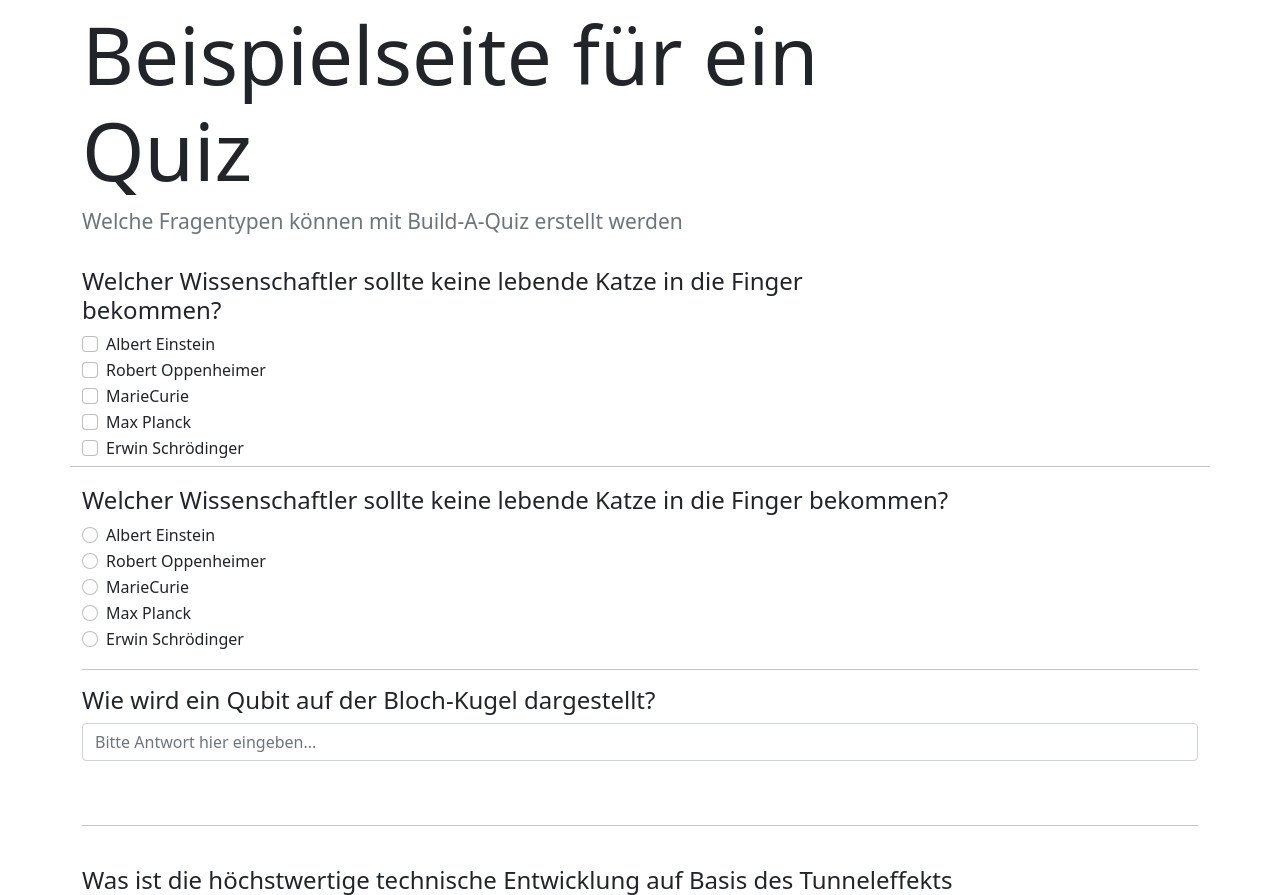
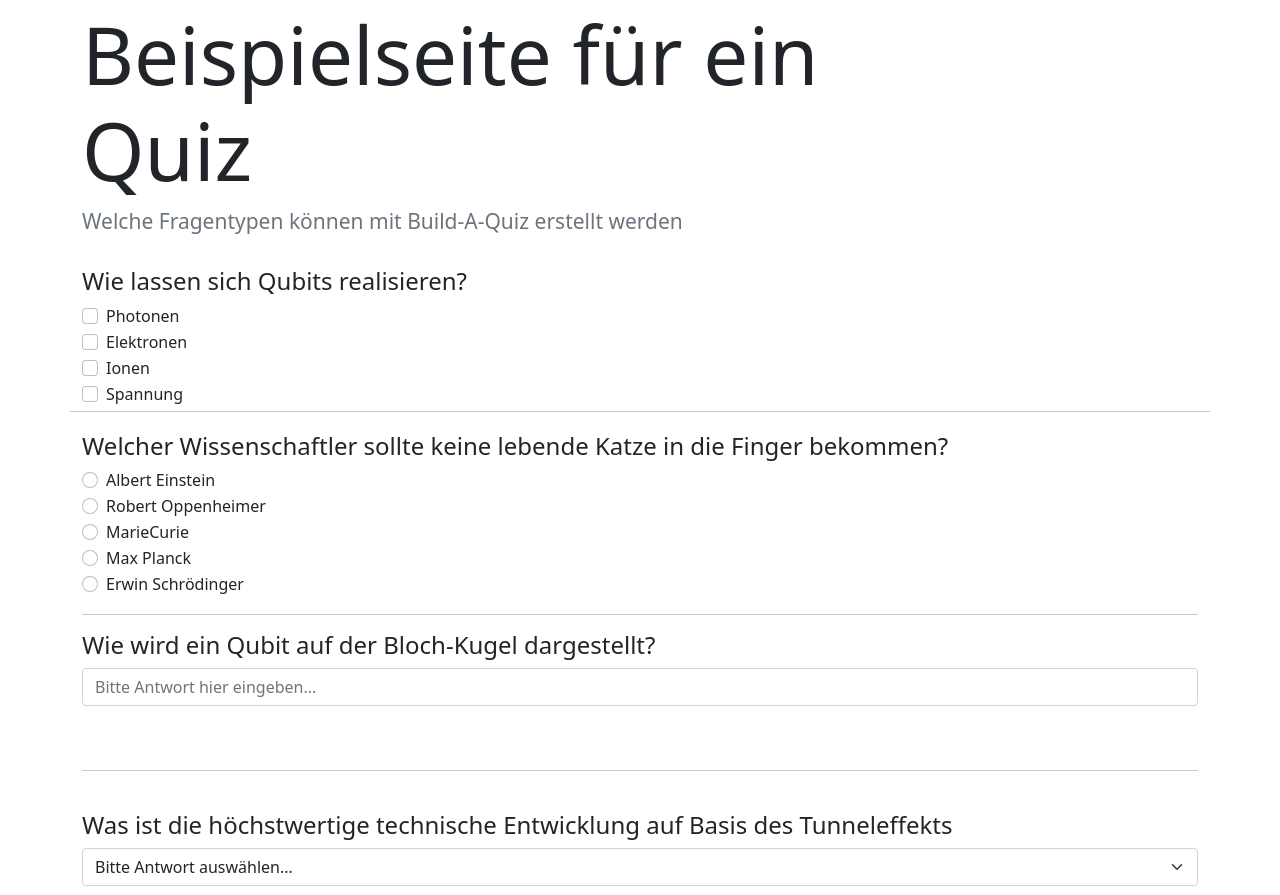
Before and after one commit to build-a-quiz/BAQ, a PHP site: page /ExampleBuild.php in a window 1280 px wide. Shown: the part 324-1219 px from the top of the page. Run offline with PHP 8.4, Linux system fonts and the light colour scheme.

Commit message:
Sinnvolle Frage für Multiple Choice mit mehreren Antworten

```diff
--- a/PHP-Code/Implementierung/ExampleBuild.php
+++ b/PHP-Code/Implementierung/ExampleBuild.php
@@ -30,7 +30,7 @@ echo '
                 </h1>
             <br>
           '.PHP_EOL;
-        $multipleChoiceQuestionMA->buildQuestion("Welcher Wissenschaftler sollte keine lebende Katze in die Finger bekommen?", ["Albert Einstein", "Robert Oppenheimer", "MarieCurie", "Max Planck", "Erwin Schrödinger"]);
+        $multipleChoiceQuestionMA->buildQuestion("Wie lassen sich Qubits realisieren?", ["Photonen", "Elektronen", "Ionen", "Spannung"]);
         echo "<br><br><hr><br>".PHP_EOL;
         $multipleChoiceQuestion->buildQuestion("Welcher Wissenschaftler sollte keine lebende Katze in die Finger bekommen?", ["Albert Einstein", "Robert Oppenheimer", "MarieCurie", "Max Planck", "Erwin Schrödinger"]);
         echo "<hr>".PHP_EOL;
```
